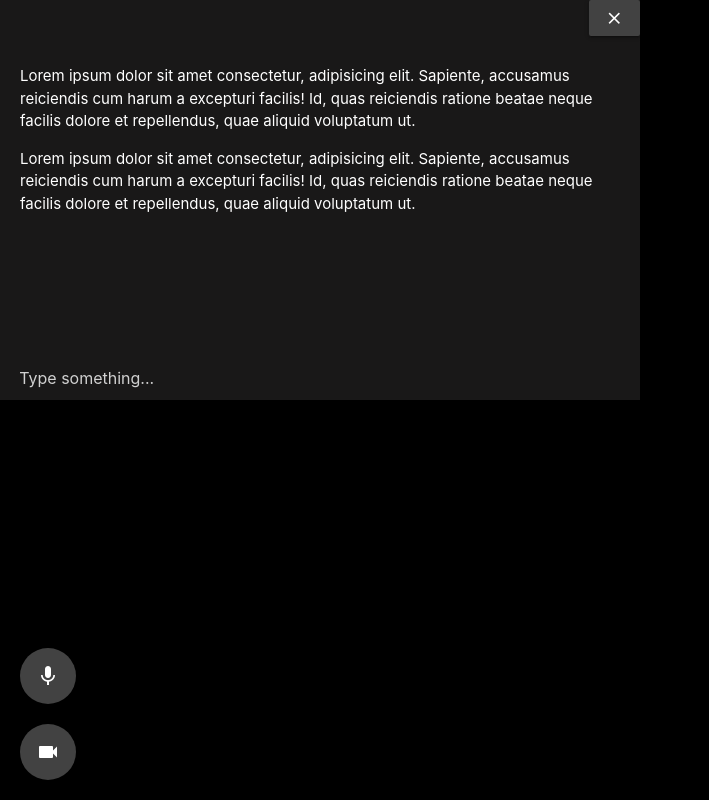
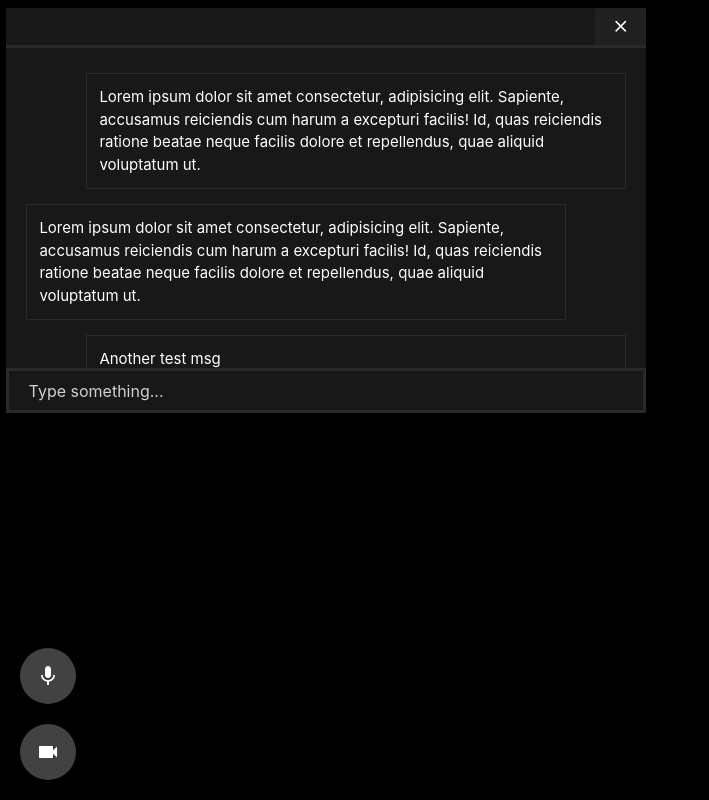
Before and after one commit to areebbeigh/chato, a website: page public/index.html in a window 1280 px wide. Shown: the whole page, without its empty margins (0-709 px from the left). Drawn offline with nearby package versions, Linux system fonts and the light colour scheme; no server answers.

Commit message:
a bit more chatbox styling

```diff
--- a/public/css/main.css
+++ b/public/css/main.css
@@ -28,39 +28,55 @@ body {
   background: #191818 !important;
   color: #fff;
   position: fixed;
-  top: 0;
-  left: 0;
+  top: 1%;
+  left: 0.5%;
 }
 
 .chatArea .toolBar {
+  position: relative;
   height: 10%;
+  border-bottom:3px solid #2b2a2a;
 }
 
 .chatArea .toolBar .btn {
   position: absolute;
   right: 0;
+  height: 100%;
+  box-shadow: none !important;
 }
 
 .chatArea .msgBox {
   overflow-y: scroll;
-  height: 90%;
+  height: 80%;
   width: 100%;
   padding: 10px 20px 10px 20px;
 }
 
+.chatArea .msgBox p {
+  border: 1px #2b2a2a solid;
+  padding: 2%;
+}
+
+.chatArea .msgBox p.initiatorMsg {
+  width: 90%;
+  margin-left: 10%;
+}
+
+.chatArea .msgBox p.joinerMsg {
+  width: 90%;
+  margin-right: 10%;
+}
+
 .chatArea .msgInput {
-  position: absolute;
-  bottom: 0;
   margin: 0 !important;
   background: #191818 !important;
   color: #fff;
-  width: 97% !important;
   padding-left: 3% !important;
-  border: none !important;
+  border: 3px solid #2b2a2a !important;
+  box-sizing: border-box !important;
 }
 
 .chatArea .msgInput:focus {
-  border: none !important;
   outline: none !important;
   box-shadow: none !important;
 }
@@ -89,4 +105,11 @@ body {
   #remoteVideo {
     max-height: 50vh;
   }
+
+  .chatArea {
+    width: 100%;
+    z-index: 1;
+    top: 0;
+    left: 0;
+  }
 }
--- a/public/index.html
+++ b/public/index.html
@@ -11,13 +11,20 @@
   <div class="wrapper">
     <div class="chatArea">
       <div class="toolBar">
-          <a class="btn grey darken-3">
+          <a class="btn grey darken-4">
             <i class="material-icons">close</i>
           </a>
       </div>
       <div class="msgBox">
-        <p>Lorem ipsum dolor sit amet consectetur, adipisicing elit. Sapiente, accusamus reiciendis cum harum a excepturi facilis! Id, quas reiciendis ratione beatae neque facilis dolore et repellendus, quae aliquid voluptatum ut.</p>
-        <p>Lorem ipsum dolor sit amet consectetur, adipisicing elit. Sapiente, accusamus reiciendis cum harum a excepturi facilis! Id, quas reiciendis ratione beatae neque facilis dolore et repellendus, quae aliquid voluptatum ut.</p>
+        <p class="initiatorMsg">Lorem ipsum dolor sit amet consectetur, adipisicing elit. Sapiente, accusamus reiciendis cum harum a excepturi facilis! Id, quas reiciendis ratione beatae neque facilis dolore et repellendus, quae aliquid voluptatum ut.</p>
+        <p class="joinerMsg">Lorem ipsum dolor sit amet consectetur, adipisicing elit. Sapiente, accusamus reiciendis cum harum a excepturi facilis! Id, quas reiciendis ratione beatae neque facilis dolore et repellendus, quae aliquid voluptatum ut.</p>
+        <p class="initiatorMsg">Another test msg</p>
+        <p class="joinerMsg">Another test msg</p>
+        <p class="initiatorMsg">Another test msg</p>
+        <p class="initiatorMsg">Another test msg</p>
+        <p class="joinerMsg">Another test msg</p>
+        <p class="joinerMsg">Another test msg</p>
+        <p class="joinerMsg">Another test msg</p>
       </div>
       <input type="text" placeholder="Type something..." class="msgInput">
     </div>
```
